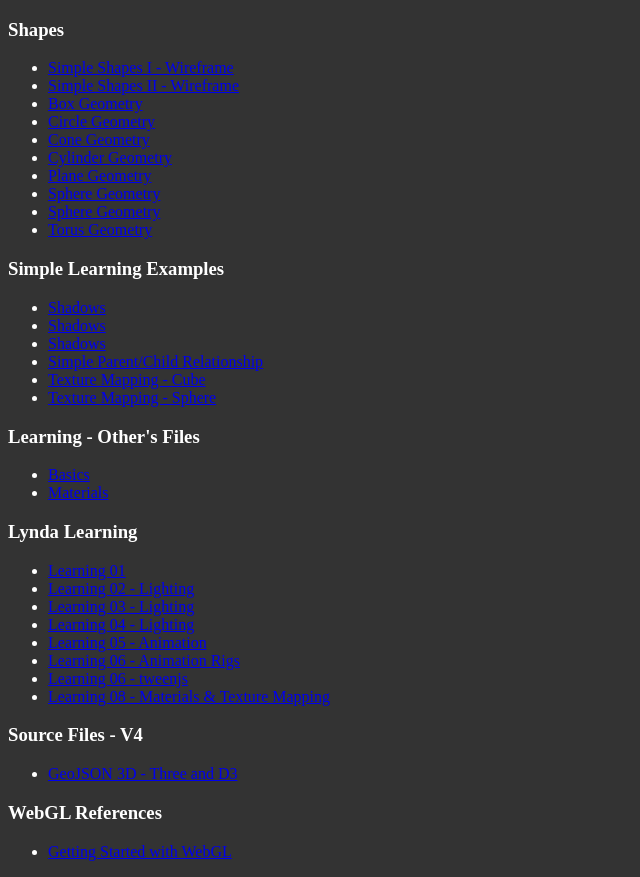
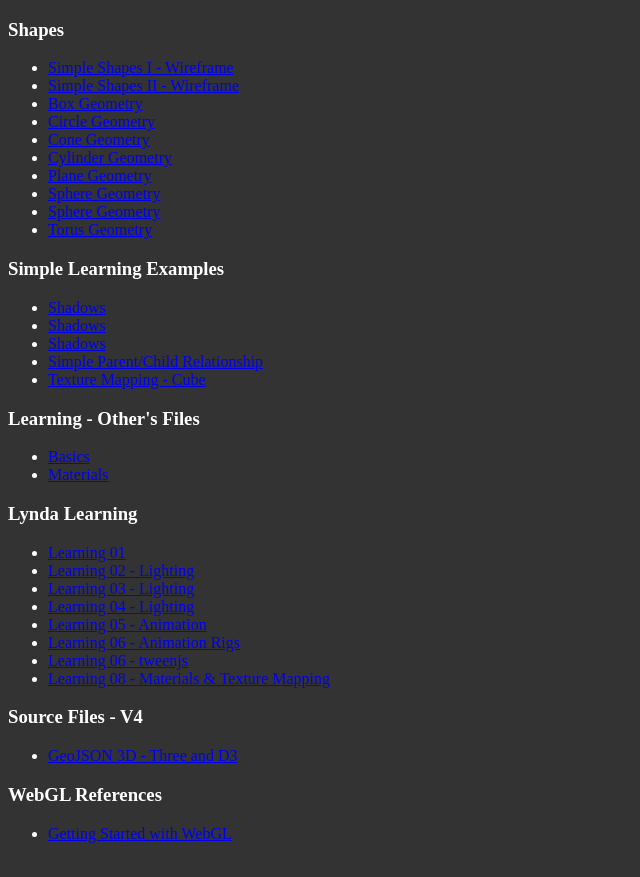
Before and after one commit to rtoddf/webgl, a plain HTML site: page index.html in a window 1280 px wide. Shown: the whole page, without its empty margins (0-640 px from the left). Drawn offline with Linux system fonts and the light colour scheme.

Commit message:
catch up

```diff
--- a/index.html
+++ b/index.html
@@ -38,7 +38,7 @@
 
 						<li><a href="simple-parent-child01.html">Simple Parent/Child Relationship</a></li>
 						<li><a href="texture-mapping01.html">Texture Mapping - Cube</a></li>
-						<li><a href="texture-mapping02.html">Texture Mapping - Sphere</a></li>
+						<!-- <li><a href="texture-mapping02.html">Texture Mapping - Sphere</a></li> -->
 					</ul>
 				</div>
 
```
